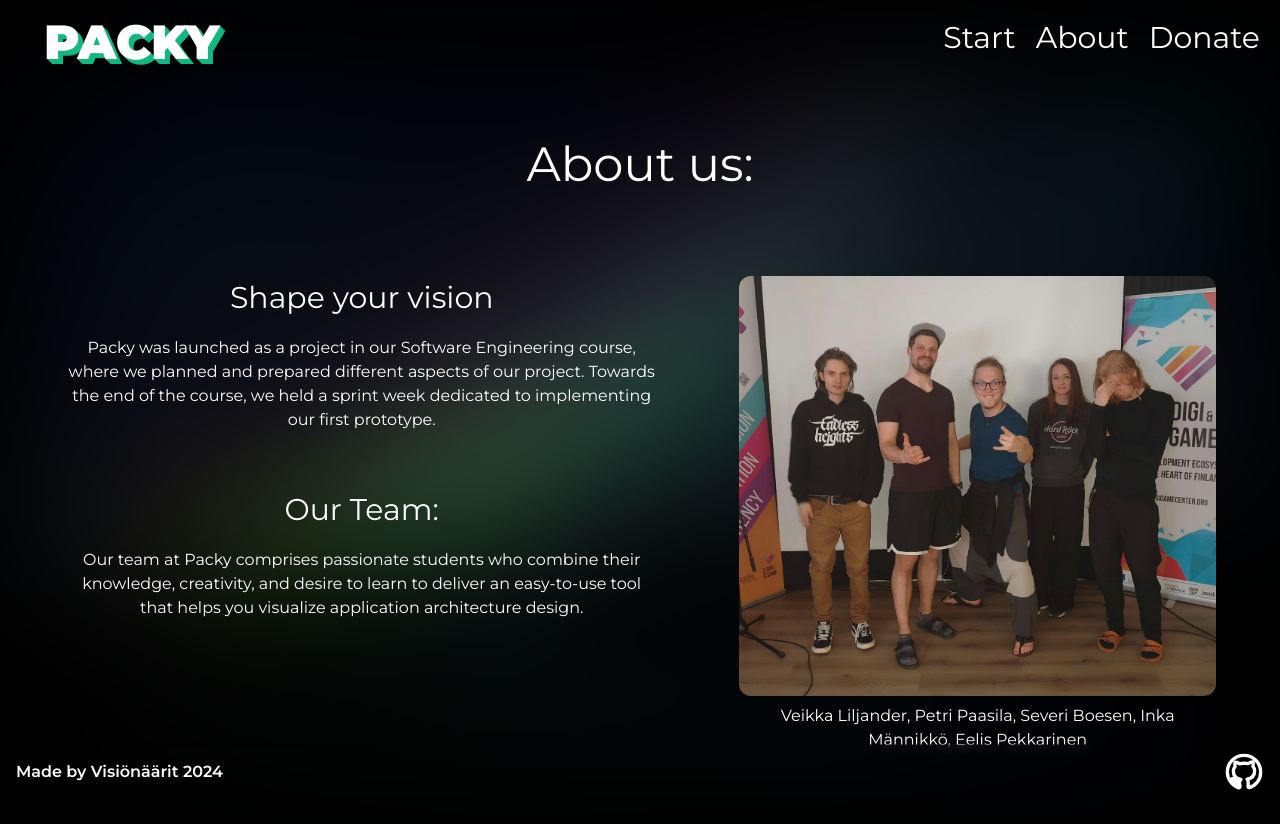
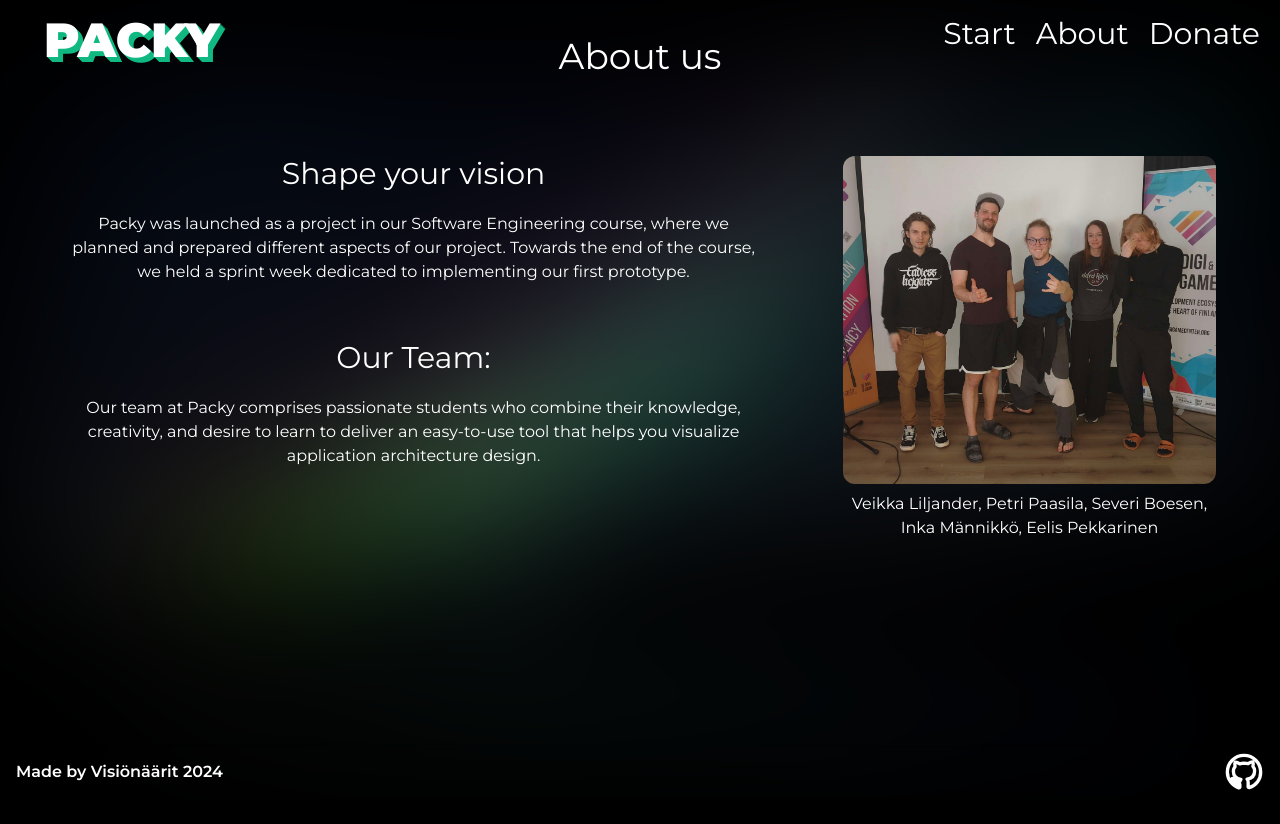
Before and after one commit to AugustBoesen/packy, a Next.js app: page /about in a window 1280 px wide. After the commit the page ends 800 px from the top, so only its background shows below. Built offline with nearby package versions, Linux system fonts and the light colour scheme.

Commit message:
esitelmä css 1920 x 1080

```diff
--- a/app/about/page.tsx
+++ b/app/about/page.tsx
@@ -2,12 +2,12 @@ import Image from 'next/image';
 export default function About() {
   return (
     <main>
-      <h1 className="self-center mb-16">About us:</h1>
-      <div className="flex gap-20">
-        <div className="text-center flex flex-col gap-12">
+      <h2 className='self-center mb-16 -mt-24'>About us</h2>
+      <div className='flex gap-20'>
+        <div className='text-center flex flex-col gap-12'>
           <div>
             <h3>Shape your vision</h3>
-            <p className="">
+            <p className=''>
               Packy was launched as a project in our Software Engineering
               course, where we planned and prepared different aspects of our
               project. Towards the end of the course, we held a sprint week
@@ -24,15 +24,15 @@ export default function About() {
             </p>
           </div>
         </div>
-        <div className="text-center">
-          <div className="flex gap-2 text-center">
-            <div className="flex flex-col">
+        <div className='text-center'>
+          <div className='flex gap-2 text-center'>
+            <div className='flex flex-col'>
               <Image
                 src={'/group.jpg'}
-                alt="Our team"
-                width={1500}
-                height={400}
-                className="rounded-xl"
+                alt='Our team'
+                width={1000}
+                height={200}
+                className='rounded-xl'
               />
               <p>
                 Veikka Liljander, Petri Paasila, Severi Boesen, Inka Männikkö,
--- a/app/page.tsx
+++ b/app/page.tsx
@@ -23,12 +23,12 @@ export default function Index() {
   return (
     <main className='flex-row'>
       <div className='flex flex-col pr-6 md:w-[50vw] justify-center'>
-        <h1 className='absolute font-bold blur-xl -z-10 top-32 opacity-100'>
+        <h2 className='absolute font-bold blur-xl -z-10 top-32 opacity-100'>
           {greeting}
-        </h1>
-        <h1 className='font-bold bg-gradient-to-r from-emerald-400 via-green-200 to-indigo-200 inline-block text-transparent bg-clip-text'>
+        </h2>
+        <h2 className='font-bold bg-gradient-to-r from-emerald-400 via-green-200 to-indigo-200 inline-block text-transparent bg-clip-text'>
           {greeting}
-        </h1>
+        </h2>
 
         <p className='w-[26rem]'>
           Nowadays, grasping the scope of modern application development can be
@@ -43,9 +43,9 @@ export default function Index() {
           application, taking into account both essential and quality-of-life
           tools.
         </p>
-        <h2 className='mb-[3vh] text-center w-full italic bg-gradient-to-r from-emerald-400 via-green-200 to-indigo-200 inline-block text-transparent bg-clip-text'>
+        <h3 className='mb-[1vh] text-center w-full italic bg-gradient-to-r from-emerald-400 via-green-200 to-indigo-200 inline-block text-transparent bg-clip-text'>
           Shape your vision.
-        </h2>
+        </h3>
         <Link
           className='indexbtn bg-emerald-500 hover:bg-emerald-200'
           href='/mindmap'
--- a/components/MinMap_Table.tsx
+++ b/components/MinMap_Table.tsx
@@ -95,7 +95,7 @@ export default function ParsedDataComponent({
           clearDesc={clearDescription}
           pbfinishSignal={setfinishSignal}
         />
-        <ul className='flex flex-row min-h-[50vh] w-full mt-6 justify-center bg-slate-900 shadow-inner border-l-4 border-slate-800 border-t-4'>
+        <ul className='flex flex-row min-h-[65vh] w-full mt-6 justify-center bg-slate-900 shadow-inner border-l-4 border-slate-800 border-t-4'>
           {data.map((item) => (
             <li key={item.currentContent[0].id}>
               <h2 className='pl-20 mt-3'>{item.info}</h2>
@@ -104,13 +104,13 @@ export default function ParsedDataComponent({
                   <div className='w-[50vw] h-full flex justify-evenly flex-row my-2'>
                     <button
                       onClick={selectOption(content)}
-                      className='z-10 w-96 hover:w-full font-bold border py-4 my-3 transition-all duration-500  rounded-lg hover:bg-slate-200 hover:text-black focus:text-emerald-500 hover:border-double hover:border-x-8 hover:border-slate-400 text-xl'
+                      className='z-10 w-96 hover:w-[80%] font-bold border py-4 my-3 transition-all duration-500  rounded-lg hover:bg-slate-200 hover:text-black focus:text-emerald-500 hover:border-double hover:border-x-8 hover:border-slate-400 text-xl'
                     >
                       {content.name}
                     </button>
                   </div>
                   <Image
-                    className='text-center content-center text-2xl absolute bottom-[33%] right-[14vw] opacity-30 h-[48vh] w-auto max-w-[48vw]'
+                    className='text-center content-center text-2xl absolute bottom-[20%] right-[16vw] opacity-30 h-[48vh] w-auto max-w-[48vw]'
                     src={currentBackground}
                     width={500}
                     height={500}
@@ -121,7 +121,7 @@ export default function ParsedDataComponent({
             </li>
           ))}
           <div className='flex justify-center text-center border-r-4 mt-auto mb-auto border-slate-900 border-b-4 transition-all'>
-            <p className='flex items-center font-bold text-lg justify-center bg-black bg-opacity-40 z-10 w-[50vw] px-16 h-[50vh] mt-auto text-center'>
+            <p className='flex items-center font-bold text-lg justify-center bg-black bg-opacity-40 z-10 w-[50vw] px-20 h-[65vh] mt-auto text-center'>
               {currentDescription}
             </p>
           </div>
--- a/styles/globals.css
+++ b/styles/globals.css
@@ -19,7 +19,7 @@ h2 {
 }
 
 h3 {
-  @apply text-3xl pb-3 pt-1;
+  @apply text-3xl pb-3;
 }
 
 p {
```
